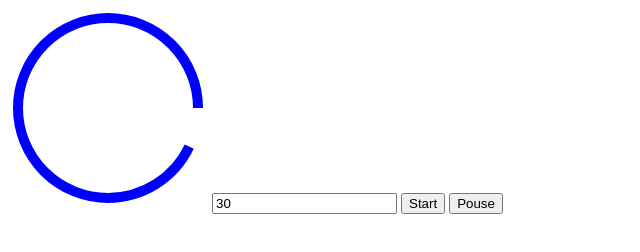
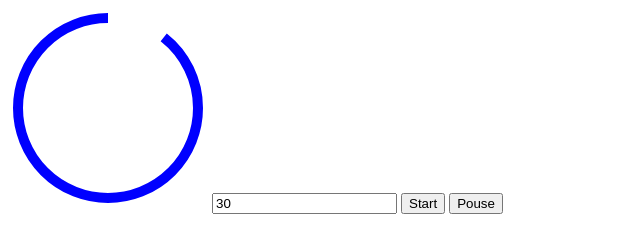
Before and after one commit to BeataJ/drowingAnimations, a plain HTML site: page index.html in a window 1280 px wide. Shown: the whole page, without its empty margins (0-640 px from the left). Drawn offline with Linux system fonts and the light colour scheme.

Commit message:
add transform

```diff
--- a/index.html
+++ b/index.html
@@ -12,7 +12,8 @@
 
 <body>
   <svg height="200" width="200">
-    <circle r="90" cx="100" cy="100" stroke="blue" stroke-width="10" fill="transparent" stroke-dasharray="565" stroke-dashoffset="-40"/>
+    <circle r="90" cx="100" cy="100" stroke="blue" stroke-width="10" fill="transparent" stroke-dasharray="565"
+      stroke-dashoffset="-60" transform="rotate(-90 100 100)" />
   </svg>
   <input id="duration" value="30">
   <button id="start">Start</button>
```
